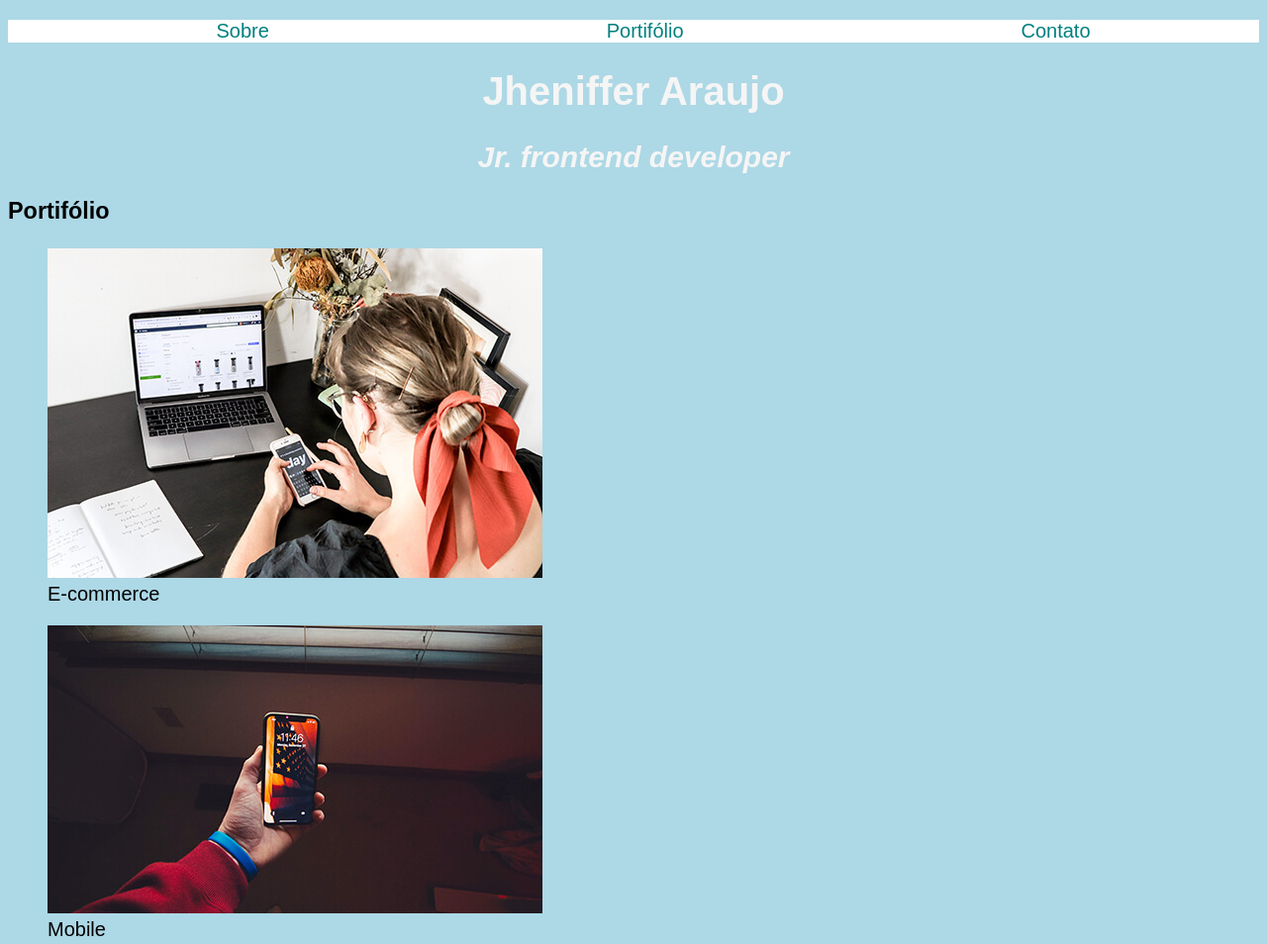
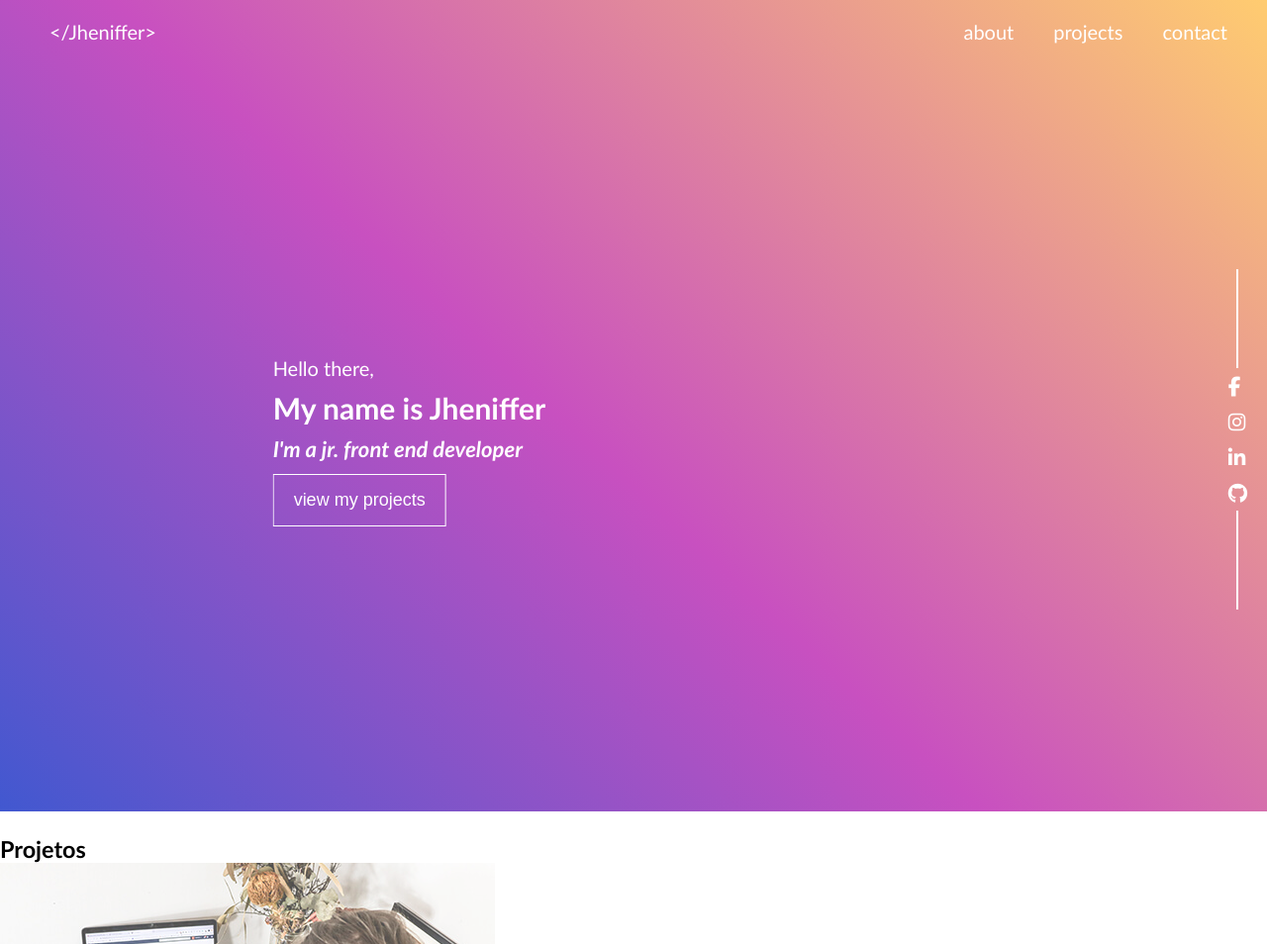
Before and after one commit to jhenifferaraujo20/jhenifferaraujo20.github.io, a plain HTML site: page index.html in a window 1280 px wide. Shown: the top 954 px of the page at 99% size. Drawn offline with Linux system fonts and the light colour scheme.

Commit message:
Alteração na versão original

```diff
--- /dev/null
+++ b/css/original.css
@@ -0,0 +1,91 @@
+* {
+    padding: 0;
+    margin: 0;
+    box-sizing: border-box;
+}
+
+body {
+    background-image: url(../imagens/img-2.jpg);
+    background-size: 100vw auto;
+    background-repeat: no-repeat;
+    font-family: arial;
+    height: 100vh;
+    font-size: 12px;
+}
+
+/* breakpoint */
+
+@media (min-width: 400px) {
+    body {
+        font-size: 14px;
+    }
+}
+
+@media (min-width: 600px) {
+    body {
+        font-size: 18px;
+    }
+}
+
+@media (min-width: 1200px) {
+    body {
+        font-size: 20px;
+    }
+}
+
+a {
+    text-decoration: none;
+    color: teal;
+}
+
+a:hover {
+    text-decoration: underline;
+}
+
+header {
+    height: 100vh;
+    display: flex;
+    justify-content: center;
+    align-items: center;
+    flex-direction: column;
+}
+
+.menu {
+    background-color: white;
+    position: fixed;
+    top: 0;
+    width: 100vw;
+}
+
+.menu ul {
+    display: flex;
+    justify-content: space-around;
+}
+
+.menu li {
+    list-style-type: none;
+}
+
+.menu li a {
+    padding: 10px 20px;
+    display: block;
+}
+
+.site-subtitulo, .site-titulo {
+    color: whitesmoke;
+    text-align: center;
+}
+
+.site-titulo {
+    font-size: 4em;
+}
+
+.site-subtitulo {
+    font-style: italic;
+}
+
+.img-portifolio {
+    height: 180px;
+    width: 180px;
+    object-fit: cover;
+}
--- a/css/style.css
+++ b/css/style.css
@@ -1,17 +1,48 @@
+* {
+    margin: 0;
+    padding: 0;
+    box-sizing: border-box;
+}
+
 body {
-    background-image: url(../imagens/img-2.jpg);
+    background-image: linear-gradient(43deg, #4158D0 0%, #C850C0 46%, #FFCC70 100%);
+    /*background-image: linear-gradient( 109.6deg,  rgba(247,253,166,1) 11.2%, rgba(128,255,221,1) 57.8%, rgba(255,128,249,1) 85.9% );*/
     background-size: 100vw auto;
     background-repeat: no-repeat;
-    font-family: arial;
+    font-family: 'Trebuchet MS', 'Lucida Sans Unicode', 'Lucida Grande', 'Lucida Sans', Arial, sans-serif;
     height: 100vh;
     font-size: 12px;
+    overflow-x: hidden;
+}
+
+@keyframes slide {
+    to {
+        transform: translateX(20%);
+    }
 }
 
 @media (min-width: 400px){
     body {
         font-size: 14px;
-        background-image: none;
-        background-color: lightcyan;
+    }
+
+    @keyframes slide {
+        to {
+            transform: translateX(20%);
+        }
+    }
+}
+
+@media (min-width: 600px){
+    body {
+        font-size: 16px;
+        /*background-image: linear-gradient(90deg, #FEE140 0%, #FA709A 100%);*/
+    }
+
+    @keyframes slide {
+        to {
+            transform: translateX(50%);
+        }
     }
 }
 
@@ -19,34 +50,124 @@ body {
 @media (min-width: 1200px){
     body {
         font-size: 20px;
-        background-image: none;
-        background-color: lightblue;
+        /*background-image: linear-gradient(43deg, #4158D0 0%, #C850C0 46%, #FFCC70 100%);*/
+        ;
+    }
+
+    @keyframes slide {
+        to {
+            transform: translateX(100%);
+        }
     }
 }
 
 a {
     text-decoration: none;
-    color: teal;
+    color: white;
 }
 
-a:hover {
-    padding-bottom: 5px;
-    border-bottom: 2px solid white;
+.menu h1 {
+    font-weight: 400;
+    font-size: 20px;
+    color: white;
+}
+
+img {
+    filter: opacity(70%);
+}
+
+li {
+    list-style-type: none;
+}
+
+.menu {
+    display: flex;
+    justify-content: space-between;
+    padding-inline-start: 50px;
+    margin-top: 20px;
 }
 
 .menu ul {
-    list-style-type: none;
-    background: white;
     display: flex;
     justify-content: space-around;
+    align-items: center;
 }
 
-.site-subtitulo,
-.site-titulo {
-    color: whitesmoke;
-    text-align: center;
+.menu ul li {
+    padding-inline-end: 40px;
+}
+
+.menu a:hover {
+    border-bottom: 2px solid white;
+    padding-bottom: 7px;
+}
+
+.hero {
+    display: flex;
+    justify-content: space-between;
+    align-items: center;
+    height: 100vh;
+    width: 100%;
+}
+
+.hero div {
+    color: white;
+    animation: slide .3s forwards;
+    line-height: 1.6;
+}
+
+.site-titulo span:hover {
+    color: #4158D0;
+    transition: color .6s;
 }
 
 .site-subtitulo {
     font-style: italic;
+    font-size: 22px;
 }
+
+.hero div button {
+    background-color: transparent;
+    border: 1px solid white;
+    padding: 15px 20px;
+    color: white;
+    font-size: 18px;
+    margin-top: 8px;
+}
+
+.hero div button:hover {
+    background-color: white;
+    color:#C850C0;
+    transition: background-color 1s;
+}
+
+.social {
+    padding-inline-end: 20px;
+}
+
+.social::before {
+    content: "";
+    width: 2px;
+    height: 100px;
+    background: white;
+    display: block;
+    margin: auto;
+}
+
+.social::after {
+    content: "";
+    width: 2px;
+    height: 100px;
+    background: white;
+    display: block;
+    margin: auto;
+}
+
+.social li {
+    padding: 6px 0;
+}
+
+.social a:hover {
+    color: #4158D0;
+    transition: color 1s;
+}
--- a/index.html
+++ b/index.html
@@ -6,24 +6,42 @@
     <meta name="viewport" content="width=device-width, initial-scale=1.0">
     <title>Jheniffer Araujo</title>
 
+    <!-- fontawesome -->
+    <script src="https://kit.fontawesome.com/8ae2a7fd5c.js" crossorigin="anonymous"></script>
+
+    <!-- css -->
     <link rel="stylesheet" href="css/style.css">
 </head>
 
 <body>
     <header>
         <nav class="menu">
+            <h1 class="site-titulo">&lt/Jheniffer&gt</h1>
             <ul>
-                <li><a href="#">Sobre</a></li>
-                <li><a href="#">Portifólio</a></li>
-                <li><a href="#">Contato</a></li>
+                <li><a href="#">about</a></li>
+                <li><a href="#projetos">projects</a></li>
+                <li><a href="#">contact</a></li>
             </ul>
         </nav>
-        <h1 class="site-titulo">Jheniffer Araujo</h1>
-        <h2 class="site-subtitulo">Jr. frontend developer</h2>
     </header>
 
-    <section>
-        <h3>Portifólio</h3>
+    <section class="hero">
+        <div>
+            <p>Hello there, </p>
+            <h1 class="site-titulo">My name is <span>Jheniffer</span></h1>
+            <h2 class="site-subtitulo">I'm a jr. front end developer</h2>
+            <button>view my projects</button>
+        </div>
+        <ul class="social">
+            <li><a href="https://www.facebook.com/jheniffer.araujo.5680" target="a_blank"><i class="fab fa-facebook-f"></i></a></li>
+            <li><a href="https://www.instagram.com/jheniffer2776/" target="a_blank"><i class="fab fa-instagram"></i></a></li>
+            <li><a href="https://www.linkedin.com/in/jheniffer-araujo-baldi/" target="a_blank"><i class="fab fa-linkedin-in"></i></a></li>
+            <li><a href="https://github.com/jhenifferaraujo20" target="a_blank"><i class="fab fa-github"></i></a></li>
+        </ul>
+    </section>
+
+    <section id="projetos">
+        <h3>Projetos</h3>
         <figure>
             <img src="imagens/ecommerce.png" alt="E-commerce" class="img-portifolio">
             <figcaption>E-commerce</figcaption>
```
Also changed, not shown: original.html (added, +50 -0 lines).
